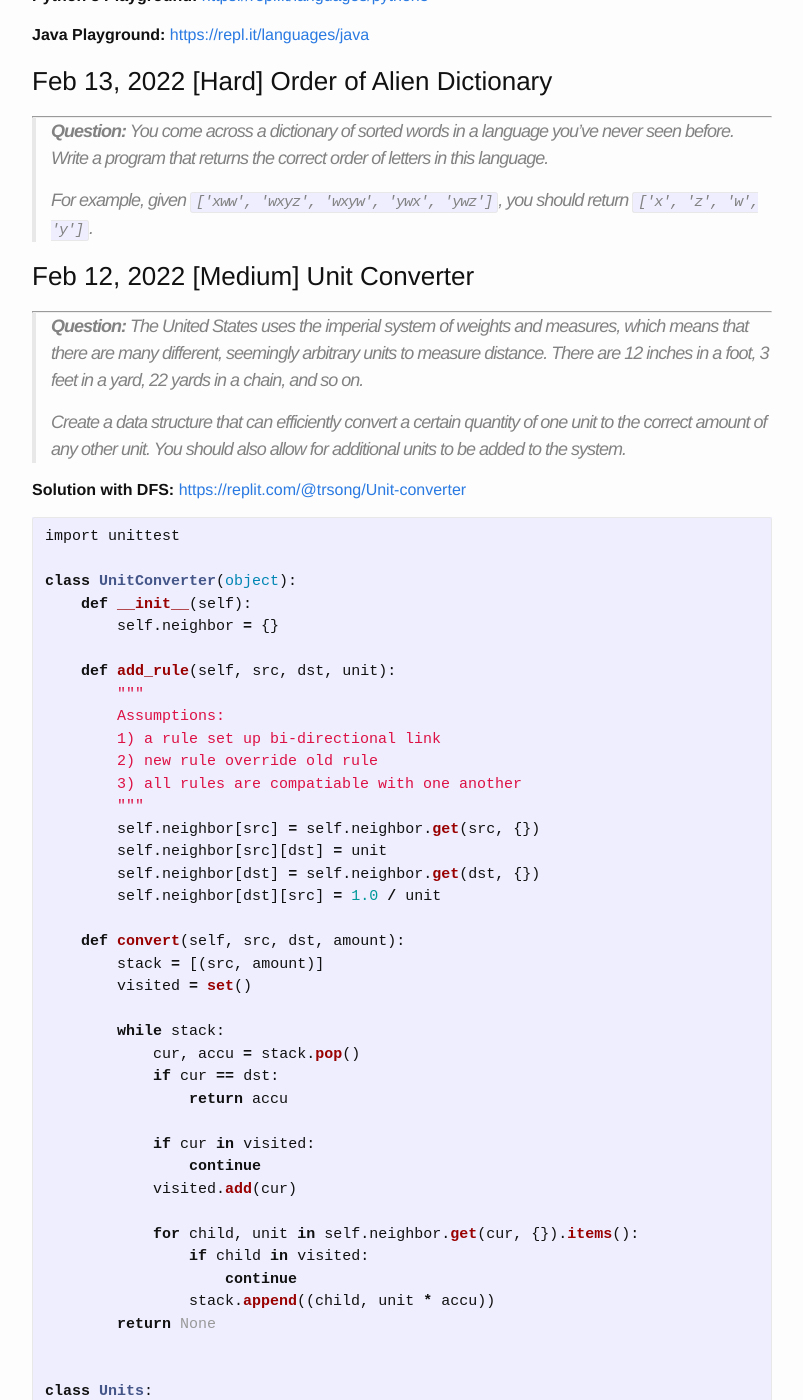
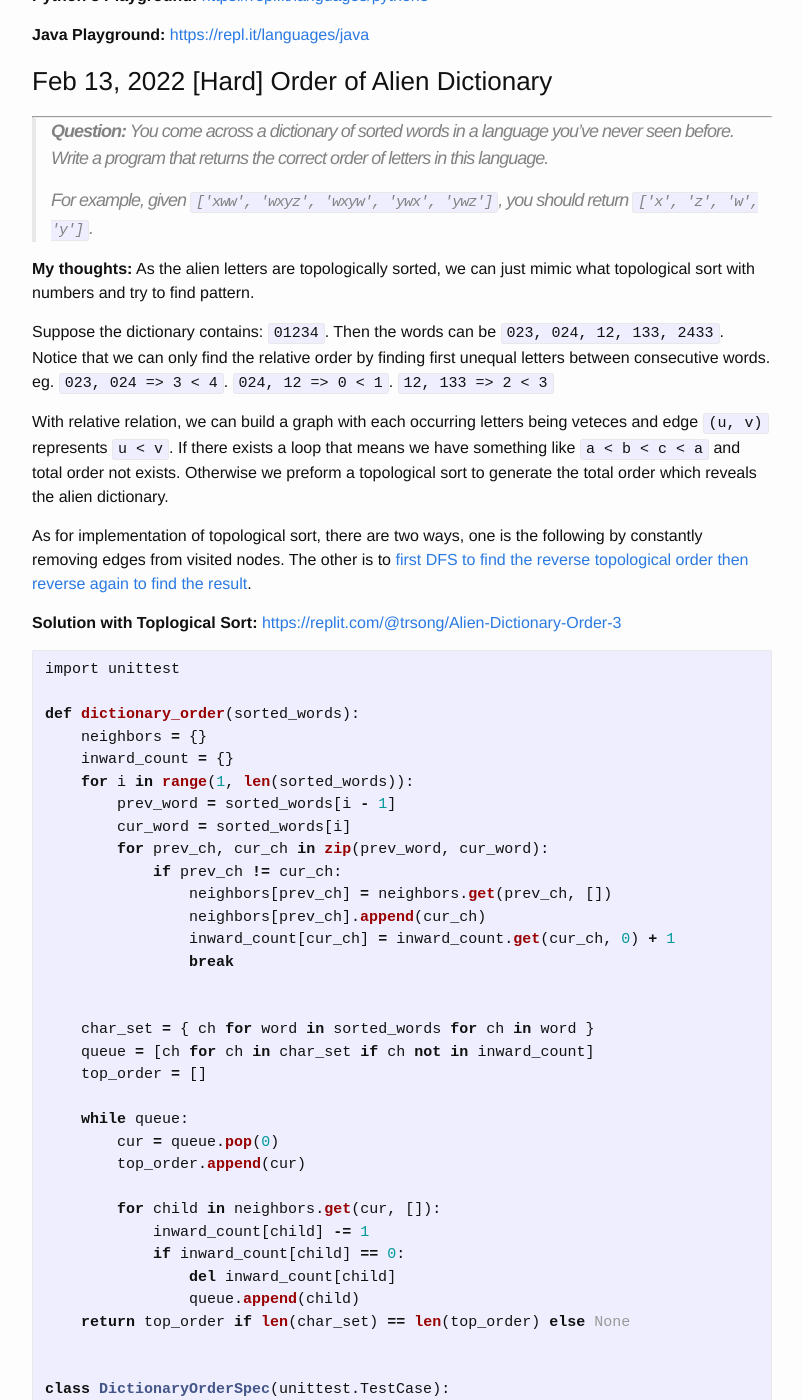
Before and after one commit to trsong/trsong.github.io, a Jekyll site: the page built from _posts/2022-02-01-DailyQuestionsFeb.md, in a window 1280 px wide and 1400 px high, scrolled down 812 px. Shown: the whole window, without its empty margins (238-1041 px from the left). Built offline with Jekyll 4.4.1, drawn with Linux system fonts in a browser that asks for light colours; some of the changed text lies outside the part shown.

Commit message:
Add solution to Feb 13 question

````diff
--- a/_posts/2022-02-01-DailyQuestionsFeb.md
+++ b/_posts/2022-02-01-DailyQuestionsFeb.md
@@ -26,6 +26,120 @@ categories: Python/Java
 > **Question:** You come across a dictionary of sorted words in a language you've never seen before. Write a program that returns the correct order of letters in this language.
 >
 > For example, given `['xww', 'wxyz', 'wxyw', 'ywx', 'ywz']`, you should return `['x', 'z', 'w', 'y']`.
+
+**My thoughts:** As the alien letters are topologically sorted, we can just mimic what topological sort with numbers and try to find pattern.
+
+Suppose the dictionary contains: `01234`. Then the words can be `023, 024, 12, 133, 2433`. Notice that we can only find the relative order by finding first unequal letters between consecutive words. eg.  `023, 024 => 3 < 4`.  `024, 12 => 0 < 1`.  `12, 133 => 2 < 3`
+
+With relative relation, we can build a graph with each occurring letters being veteces and edge `(u, v)` represents `u < v`. If there exists a loop that means we have something like `a < b < c < a` and total order not exists. Otherwise we preform a topological sort to generate the total order which reveals the alien dictionary.
+
+As for implementation of topological sort, there are two ways, one is the following by constantly removing edges from visited nodes. The other is to [first DFS to find the reverse topological order then reverse again to find the result](https://trsong.github.io/python/java/2019/11/02/DailyQuestionsNov.html#nov-9-2019-hard-order-of-alien-dictionary).
+
+
+**Solution with Toplogical Sort:** [https://replit.com/@trsong/Alien-Dictionary-Order-3](https://replit.com/@trsong/Alien-Dictionary-Order-3)
+```py
+import unittest
+
+def dictionary_order(sorted_words):
+    neighbors = {}
+    inward_count = {}
+    for i in range(1, len(sorted_words)):
+        prev_word = sorted_words[i - 1]
+        cur_word = sorted_words[i]
+        for prev_ch, cur_ch in zip(prev_word, cur_word):
+            if prev_ch != cur_ch:
+                neighbors[prev_ch] = neighbors.get(prev_ch, [])
+                neighbors[prev_ch].append(cur_ch)
+                inward_count[cur_ch] = inward_count.get(cur_ch, 0) + 1
+                break
+
+
+    char_set = { ch for word in sorted_words for ch in word }
+    queue = [ch for ch in char_set if ch not in inward_count]
+    top_order = []
+
+    while queue:
+        cur = queue.pop(0)
+        top_order.append(cur)
+
+        for child in neighbors.get(cur, []):
+            inward_count[child] -= 1
+            if inward_count[child] == 0:
+                del inward_count[child]
+                queue.append(child)
+    return top_order if len(char_set) == len(top_order) else None
+
+
+class DictionaryOrderSpec(unittest.TestCase):
+    def test_example(self):
+        # 0123
+        # xzwy
+        # Decode Array: 022, 2031, 2032, 320, 321
+        self.assertEqual(['x', 'z', 'w', 'y'], dictionary_order(['xww', 'wxyz', 'wxyw', 'ywx', 'ywz']))
+
+    def test_empty_dictionary(self):
+        self.assertEqual([], dictionary_order([]))
+
+    def test_unique_characters(self):
+        self.assertEqual(['z', 'x'], dictionary_order(["z", "x"]), )
+
+    def test_invalid_order(self):
+        self.assertIsNone(dictionary_order(["a", "b", "a"]))
+
+    def test_invalid_order2(self):
+        # 012
+        # abc
+        # decode array result become 210, 211, 212, 012
+        self.assertIsNone(dictionary_order(["cba", "cbb", "cbc", "abc"]))
+
+    def test_invalid_order3(self):
+        # 012
+        # abc
+        # decode array result become 10, 11, 211, 22, 20
+        self.assertIsNone(dictionary_order(["ba", "bb", "cbb", "cc", "ca"]))
+
+    def test_valid_order(self):
+        # 01234
+        # wertf
+        # decode array result become 023, 024, 12, 133, 2433
+        self.assertEqual(['w', 'e', 'r', 't', 'f'], dictionary_order(["wrt", "wrf", "er", "ett", "rftt"]))
+
+    def test_valid_order2(self):
+        # 012
+        # abc
+        # decode array result become 01111, 122, 20
+        self.assertEqual(['a', 'b', 'c'], dictionary_order(["abbbb", "bcc", "ca"]))
+
+    def test_valid_order3(self):
+        # 0123
+        # bdac
+        # decode array result become 022, 2031, 2032, 320, 321
+        self.assertEqual(['b', 'd', 'a', 'c'], dictionary_order(["baa", "abcd", "abca", "cab", "cad"]))
+
+    def test_multiple_valid_result(self):
+        self.assertEqual(['a', 'b', 'c', 'd', 'e'], sorted(dictionary_order(["edcba"])))
+
+    def test_multiple_valid_result2(self):
+        # 01
+        # ab
+        # cd
+        res = dictionary_order(["aa", "ab", "cc", "cd"])
+        expected_set = [['a', 'b', 'c', 'd'], ['a', 'c', 'b', 'd'], ['a', 'd', 'c', 'b'], ['a', 'c', 'd', 'b']]
+        self.assertTrue(res in expected_set)
+
+    def test_multiple_valid_result3(self):
+        # 01
+        # ab
+        #  c
+        #  d
+        res = dictionary_order(["aaaaa", "aaad", "aab", "ac"])
+        one_res = ['a', 'b', 'c', 'd']
+        self.assertTrue(len(res) == len(one_res) and res[0] == one_res[0] and sorted(res) == one_res)
+
+
+if __name__ == '__main__':
+    unittest.main(exit=False, verbosity=2)
+```
 
 ### Feb 12, 2022 \[Medium\] Unit Converter
 ---
````
